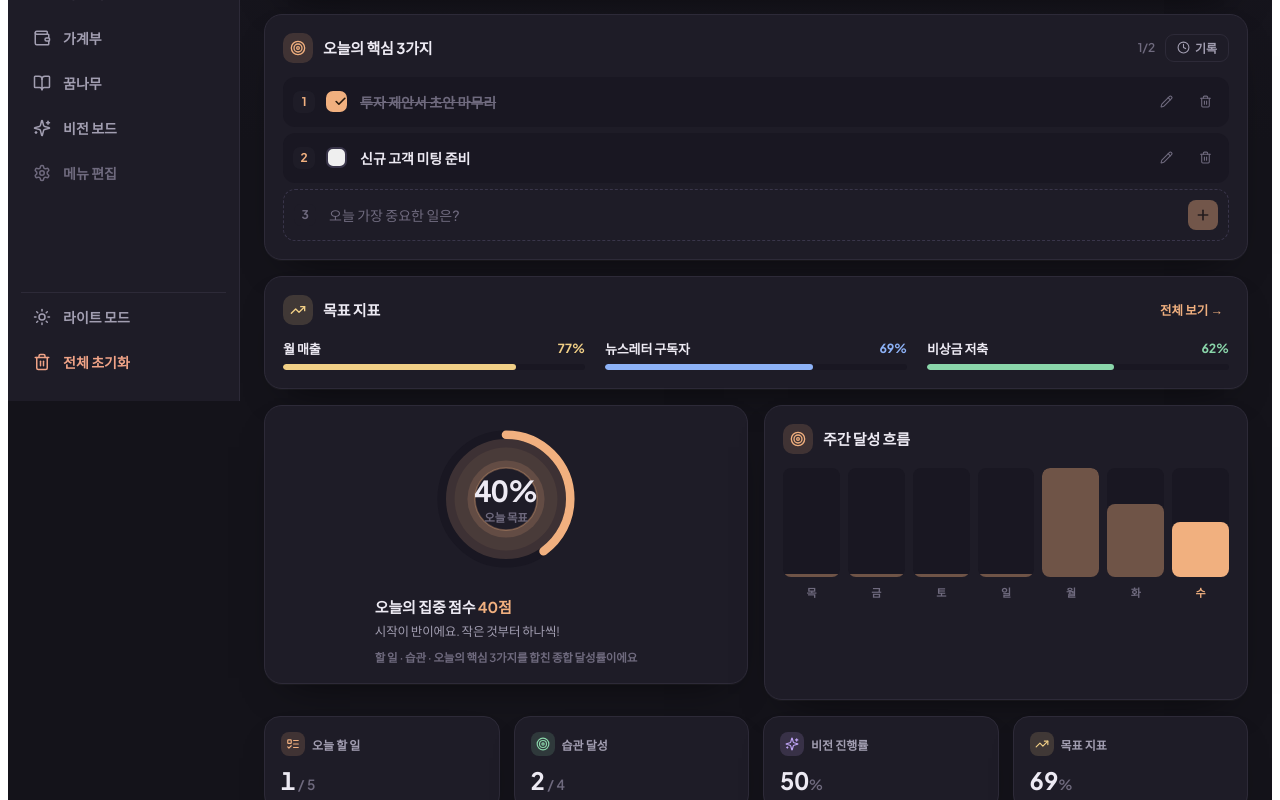
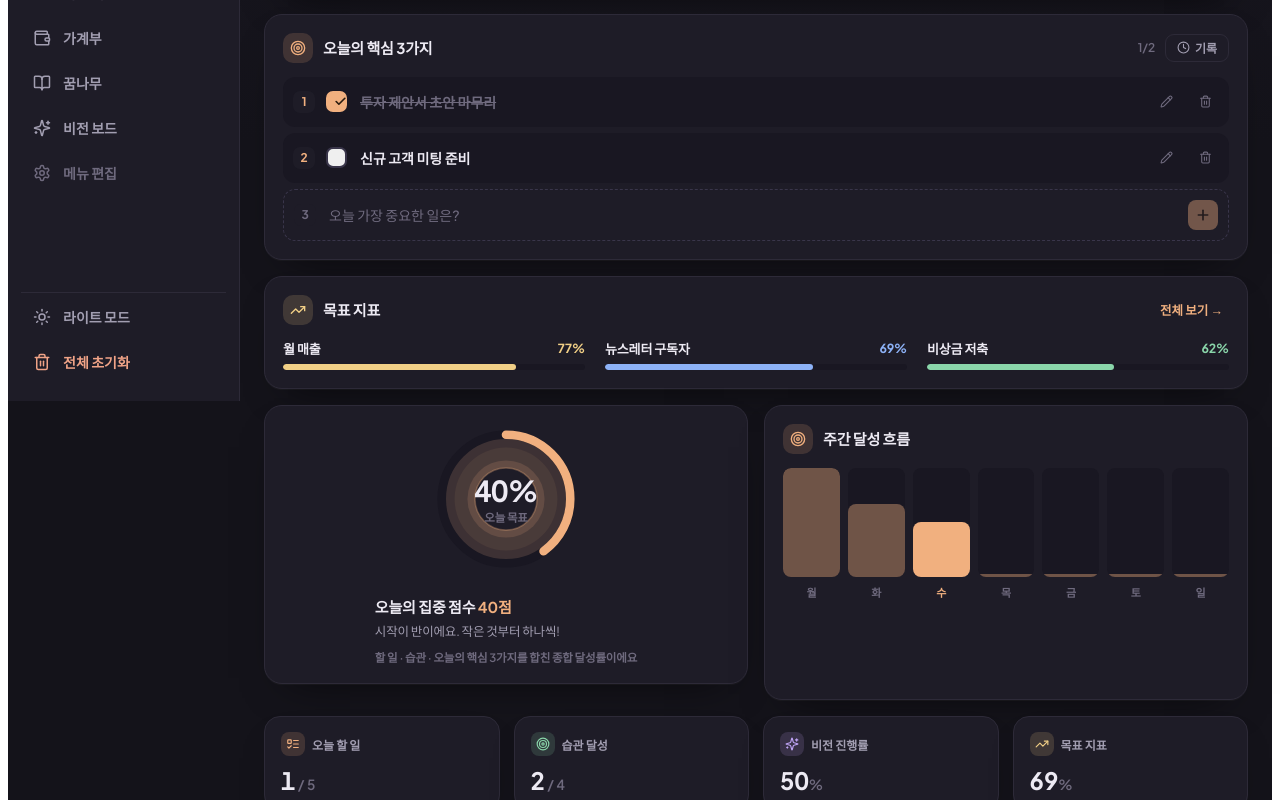
Before and after one commit to DestinyKim/momentum, a React (Vite) app: page / in a window 1280 px wide. Shown: the part 407-1207 px from the top of the page. Built offline with nearby package versions, Linux system fonts and the light colour scheme.

Commit message:
Add files via upload

```diff
--- a/src/App.jsx
+++ b/src/App.jsx
@@ -72,6 +72,20 @@ const MOODS = [
 
 const WDS = ["일","월","화","수","목","금","토"];
 const last7Labels = () => { const a = []; const b = new Date(); for (let i = 6; i >= 0; i--) { const d = new Date(b); d.setDate(b.getDate() - i); a.push(WDS[d.getDay()]); } return a; };
+/* 이번 주(월요일 시작 ~ 일요일) 날짜 목록: { label, key, today } */
+const weekDays = () => {
+  const b = new Date();
+  const dow = (b.getDay() + 6) % 7; // 월=0 ... 일=6
+  const mon = new Date(b); mon.setDate(b.getDate() - dow);
+  const tkey = keyOf(b.getFullYear(), b.getMonth(), b.getDate());
+  const out = [];
+  for (let i = 0; i < 7; i++) {
+    const d = new Date(mon); d.setDate(mon.getDate() + i);
+    const key = keyOf(d.getFullYear(), d.getMonth(), d.getDate());
+    out.push({ label: WDS[d.getDay()], key, today: key === tkey });
+  }
+  return out;
+};
 
 /* 아이콘 이름 → 컴포넌트 매핑 (메뉴 설정을 데이터로 저장하기 위함) */
 const ICONS = { dashboard:LayoutDashboard, calendar:CalendarIcon, list:ListTodo, target:Target, pen:PenLine, wallet:Wallet, book:BookOpen, checks:ListChecks, note:NotebookPen, star:Star, heart:Heart, cart:ShoppingCart, dumbbell:Dumbbell, plane:Plane, music:Music, coffee:Coffee, camera:Camera, briefcase:Briefcase, gift:Gift, sparkles:Sparkles, trend:TrendingUp };
@@ -417,12 +431,11 @@ function SchedulePage({ events, setEvents }) {
         action={<button className="btn primary" onClick={openNew}><Plus size={16} /> 일정 추가</button>} />
 
       {(() => {
-        const wl = last7Labels(), base = new Date();
-        const counts = wl.map((l, i) => { const d = new Date(base); d.setDate(base.getDate() - (6 - i)); const kk = keyOf(d.getFullYear(), d.getMonth(), d.getDate()); return { label:l, value: events.filter((e) => e.date === kk).length, hl:i===6 }; });
+        const counts = weekDays().map((d) => ({ label:d.label, value: events.filter((e) => e.date === d.key).length, hl:d.today }));
         const total = counts.reduce((s, c) => s + c.value, 0);
         return (
           <section className="card insight-bars">
-            <div className="card-head"><div className="card-title"><span className="icn" style={{ background:tint("var(--blue)",16) }}><CalendarIcon size={16} color="var(--blue)" /></span>이번 주 일정 분포</div><span className="meta">최근 7일 · 총 {total}개</span></div>
+            <div className="card-head"><div className="card-title"><span className="icn" style={{ background:tint("var(--blue)",16) }}><CalendarIcon size={16} color="var(--blue)" /></span>이번 주 일정 분포</div><span className="meta">이번 주 · 총 {total}개</span></div>
             <Bars data={counts} color="var(--blue)" height={104} />
           </section>
         );
@@ -533,8 +546,8 @@ function TodoPage({ todos, setTodos }) {
 
       {(() => {
         const pct = todos.length ? Math.round(doneN / todos.length * 100) : 0;
-        const wl = last7Labels();
-        const week = wl.map((l,i) => ({ label:l, value: i === 6 ? doneN : 0, hl: i === 6 }));
+        const wd = weekDays();
+        const week = wd.map((d) => ({ label:d.label, value: d.today ? doneN : 0, hl: d.today }));
         return (
           <section className="card insight">
             <TargetRing value={doneN} max={todos.length || 1} caption={pct + "%"} sub={`${doneN}/${todos.length} 완료`} color="var(--accent)" />
@@ -620,8 +633,8 @@ function HabitsPage({ habits, setHabits }) {
         action={<button className="btn primary" onClick={openNew}><Plus size={16} /> 습관 추가</button>} />
 
       {habits.length > 0 && (() => {
-        const wl = last7Labels();
-        const cons = wl.map((l,i) => ({ label:l, value: habits.length ? Math.round(habits.reduce((s,h) => s + (h.week[i]||0), 0) / habits.length * 100) : 0, hl:i===6 }));
+        const wd = weekDays();
+        const cons = wd.map((d) => ({ label:d.label, value: d.today && habits.length ? Math.round(doneN / habits.length * 100) : 0, hl:d.today }));
         const best = habits.reduce((m,h) => Math.max(m, h.streak), 0);
         const pct = habits.length ? Math.round(doneN / habits.length * 100) : 0;
         return (
@@ -1109,18 +1122,11 @@ function DashboardPage({ go, now, profile, mitsByDate, setMitsByDate, todos, set
   const addMit = () => { if (!mitText.trim() || mits.length >= 3) return; setMits((p) => [...p, { id:uid(), text:mitText.trim(), done:false }]); setMitText(""); };
 
   const score = Math.round((((todos.length?doneN/todos.length:0) + (habits.length?habitN/habits.length:0) + (mits.length?mitDone/mits.length:0)) / 3) * 100);
-  const wlabels = last7Labels();
-  const weekScore = (() => {
-    const b = new Date(); const out = [];
-    for (let i = 6; i >= 0; i--) {
-      const d = new Date(b); d.setDate(b.getDate() - i);
-      const k = keyOf(d.getFullYear(), d.getMonth(), d.getDate());
-      const items = mitsByDate[k] || [];
-      const v = items.length ? Math.round(items.filter((x) => x.done).length / items.length * 100) : 0;
-      out.push({ label: wlabels[6 - i], value: v, hl: i === 0 });
-    }
-    return out;
-  })();
+  const weekScore = weekDays().map((d) => {
+    const items = mitsByDate[d.key] || [];
+    const v = items.length ? Math.round(items.filter((x) => x.done).length / items.length * 100) : 0;
+    return { label: d.label, value: v, hl: d.today };
+  });
   const cheer = score >= 80 ? "완벽에 가까워요. 이대로만 쭉!" : score >= 50 ? "좋아요, 한 걸음만 더 가볼까요?" : "시작이 반이에요. 작은 것부터 하나씩!";
 
   const SecHead = ({ icon:Icon, color, title, page }) => (
```
